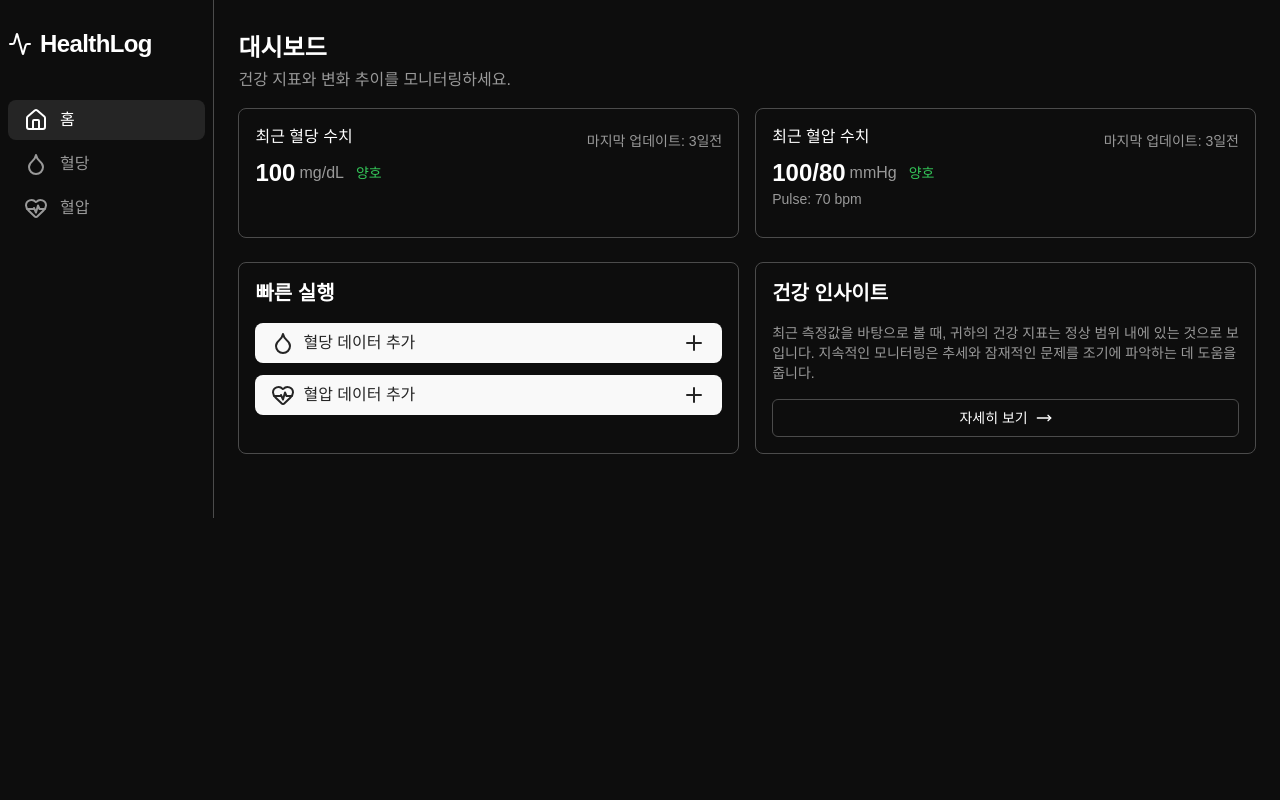
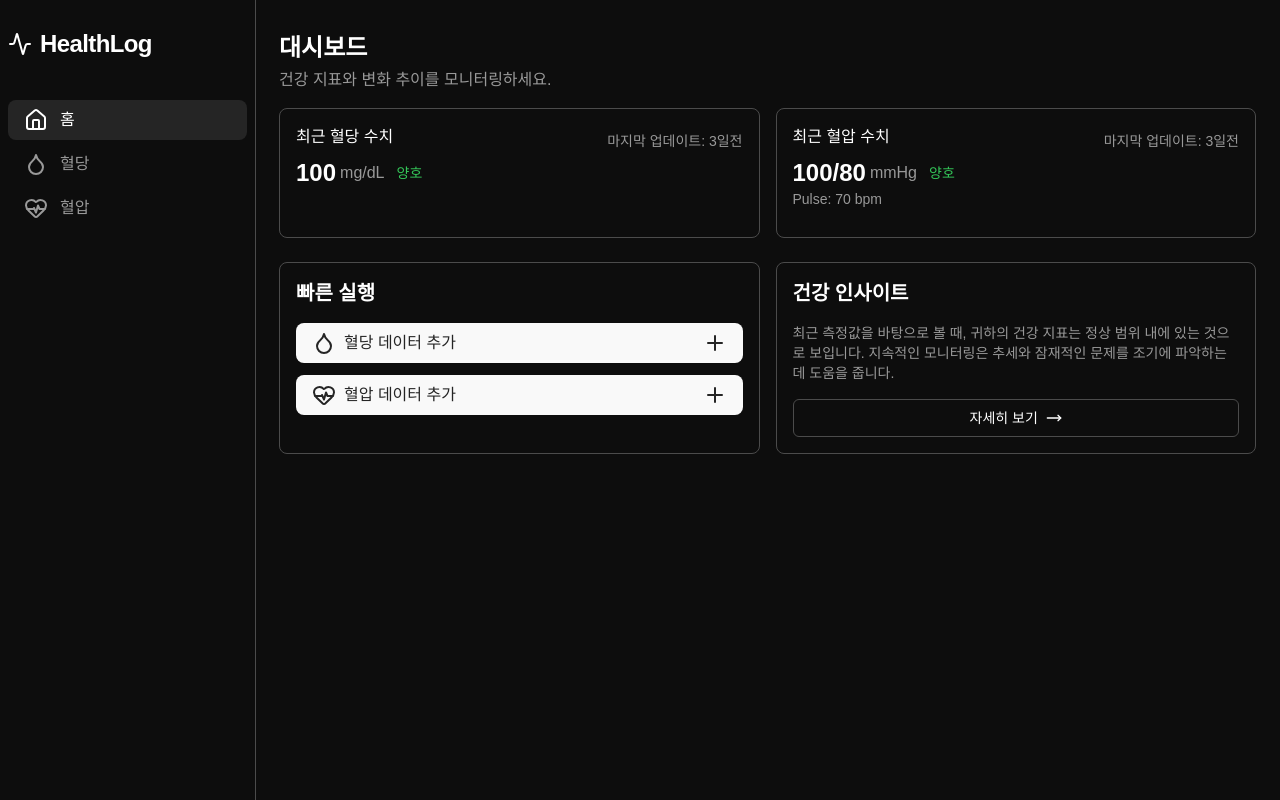
Before and after one commit to hyoni0817/health-log, a Next.js app: page / in a window 1280 px wide. Built offline with nearby package versions, Linux system fonts and the light colour scheme.

Commit message:
Update: 사이드바 높이 수정 및 위치 고정
- 사이드바가 스크린 전체 높이로 적용되도록 수정함.

- 컨텐츠를 스크롤 하더라도 사이드바가 고정되고록 수정함.

```diff
--- a/app/layout.tsx
+++ b/app/layout.tsx
@@ -31,9 +31,10 @@ export default async function RootLayout({
       <body className={`${geistSans.variable} ${geistMono.variable} antialiased`}>
         <QueryProvider>
           <ModalProvider>
-            <div className="flex">
+            <div className="flex h-screen">
               <Sidebar />
-              {children}
+
+              <div className="pl-[255px]">{children}</div>
             </div>
             <ToastContainer />
           </ModalProvider>
--- a/src/widgets/sidebar/ui/sidebar.tsx
+++ b/src/widgets/sidebar/ui/sidebar.tsx
@@ -26,7 +26,7 @@ export function Sidebar() {
   ];
 
   return (
-    <aside className="w-3xs px-2 py-7 bg-(--background) border-r-1 border-r-(--divider)">
+    <aside className="fixed top-0 left-0 w-3xs h-screen px-2 py-7 bg-(--background) border-r-1 border-r-(--divider)">
       <div className="flex items-center gap-2 mb-10">
         <Activity className="text-(--text)" />
         <span className="text-2xl font-bold tracking-tight text-(--text)">HealthLog</span>
```
